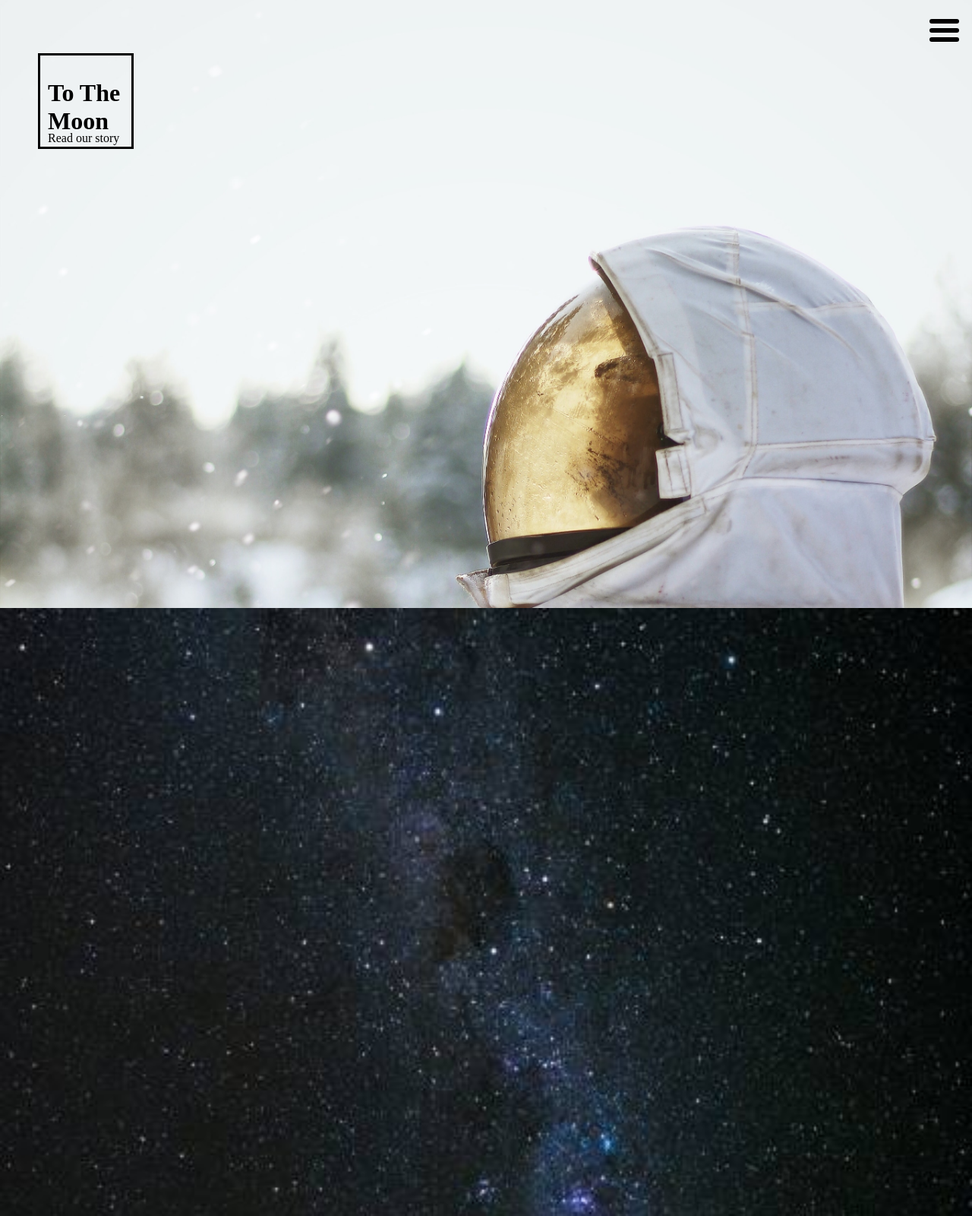
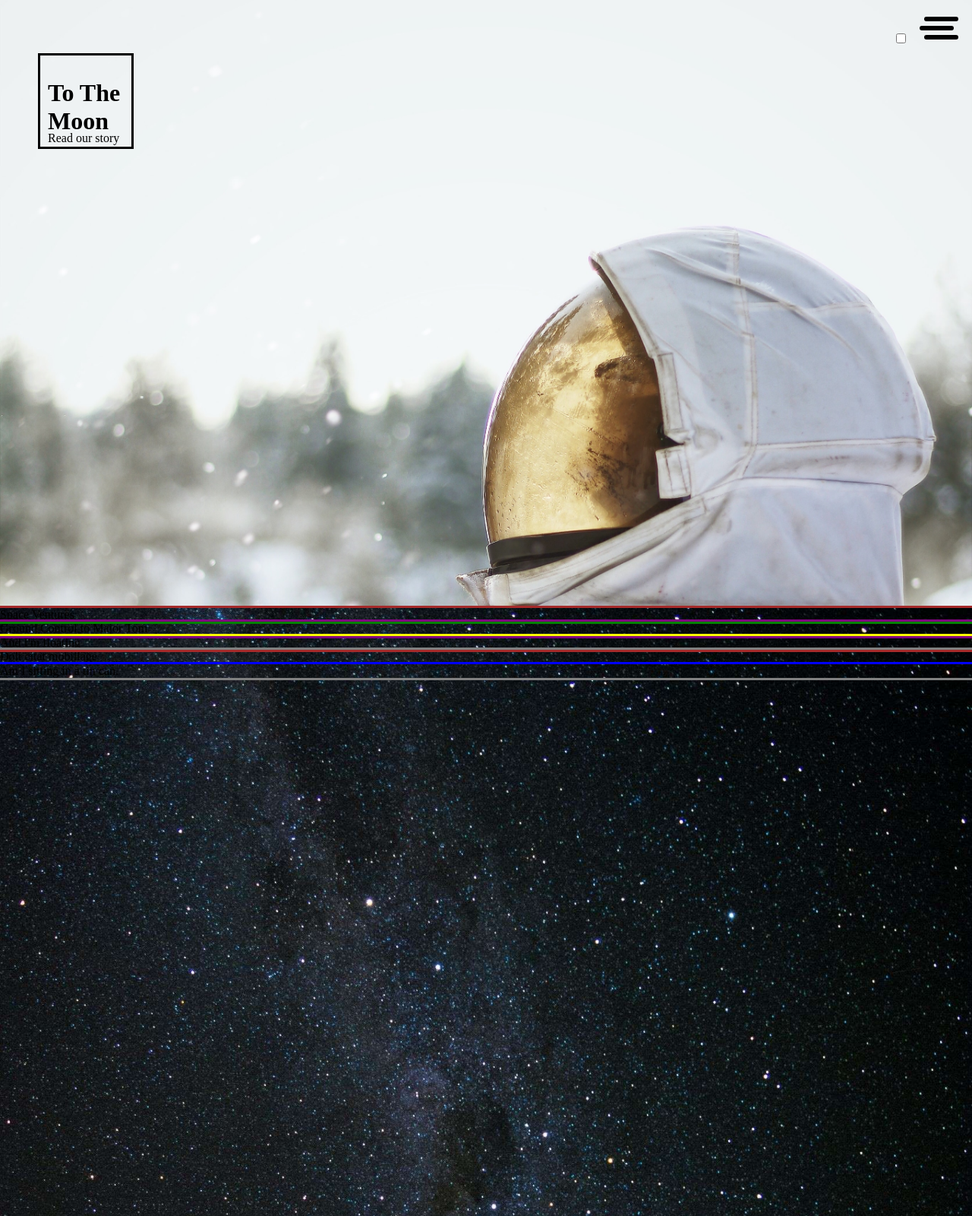
Before and after one commit to EZillman/uppgift-kundprojekt-html-css, a plain HTML site: page index.html in a window 1280 px wide. Shown: the whole page at 76% size. Drawn offline with Linux system fonts and the light colour scheme.

Commit message:
Animationtest

```diff
--- a/index.html
+++ b/index.html
@@ -11,6 +11,7 @@
     <body>
         <header>
             <div class="menu">
+                <input type="checkbox">
                 <button>
                     <span></span>
                     <span></span>
@@ -21,15 +22,25 @@
 
             </nav>
         </header>
-        <section class="test">
-            <div class="block1">
+        <section class="container1">
+            <div class="block1p1">
                 <h1>To The Moon</h1>
                 <p>Read our story</p>
             </div>
 
         </section>
-        <section class="test">
 
+        <section class="container2">
+            <div class="firsthalfp2">
+                <div class="headp2">Space Ventures</div>
+                <div class="text1p2">Ground Control to Major Tom</div>
+                <div class="quote">And I'm floating</div>
+            </div>
+
+            <div class="secondhalfp2">
+                <div class="hide">Dolt citat mobilläge</div>
+                <div class="text2p2">Am I sitting in a tin can.</div>
+            </div>
 
         </section>
     </body>
--- a/style.css
+++ b/style.css
@@ -1,24 +1,54 @@
 
 /*Bakgrund*/
-section:nth-child(2){
+.container1{
     background-image: url("assets/photos/adam-miller-dBaz0xhCkPY-unsplash.jpg");
     background-size: cover;
     background-position: 10% 20%;
+    min-height: 100vh;
 }
 
-section:nth-child(3){
-    background-image: url("assets/photos/raphael-nogueira-svbDI1Pq30s-unsplashM.jpg");
+.container2{
+    background-image: url("assets/photos/raphael-nogueira-svbDI1Pq30s-unsplashD.jpg");
     background-size: cover;
-    background-position: center;
-}
-
-.test{
+    background-position: 10% 20%;
     min-height: 100vh;
 }
 
 
+
+/*Sida 2*/
+.firsthalfp2{
+    outline: 3px solid brown;
+}
+
+.headp2{
+    outline: 3px solid green;
+}
+
+.text1p2{
+    outline: 3px solid purple;
+}
+
+.quote{
+    outline: 3px solid yellow;
+}
+
+.secondhalfp2{
+    outline: 3px solid grey;
+}
+
+.hidden{
+    outline: 3px solid red;
+}
+
+.text2p2{
+    outline: 3px solid blue;
+}
+
+
+
  /*To The Moon Block*/
-.block1{
+.block1p1{
     width: 100px;
     height: 100px;
     margin: 0;
@@ -39,15 +69,6 @@ p{
 
 
 /*Meny*/
-button{
-    margin: 5px;
-    padding-right: 20px;
-    height: 65px;
-    width: 65px;
-    border: 0;
-    background: transparent;
-}
-
 .menu{
     width: 100%;
     padding: 2px;
@@ -55,8 +76,18 @@ button{
     position: fixed;
 }
 
-span{
-    margin: 6px;
+button{
+    margin: 10px;
+    padding: 10px;
+    height: 55px;
+    width: 65px;
+    border: 0;
+    background: transparent;
+    cursor: pointer;
+}
+
+button span{
+    margin-bottom: 6px;
     width: 100%;
     height: 6px;
     border-radius: 5px;
@@ -64,15 +95,45 @@ span{
     background-color: black;
 }
 
+button span:nth-child(2){
+    left: -6px;
+    position: relative;
+    transition: left 0.3s ease-in-out;
+}
+
+button:hover span:nth-child(2){
+    left: 0;
+}
+
+input:checked + button span{
+    position: absolute;
+    transition: all 0.3s ease-in-out;
+}
+/*Animationen till krysset är inte helt klar
+strecken hoppar och sedan försvinner när jag trycker i rutan*/
+
+input:checked + button span:nth-child(2){
+    opacity: 0;
+}
+
+input:checked + button span:nth-child(1){
+    transform: rotate(45deg);
+}
+
+input:checked + button span:nth-child(3){
+    transform: rotate(-45deg);
+}
+
+
 
 /*Media queries*/
 @media screen and (min-width: 1024px){
-    section:nth-child(2){
+    .container1{
         background-color: aqua;
 
     }
-    section:nth-child(3){
-        background-image: ("assets/photos/raphael-nogueira-svbDI1Pq30s-unsplashD.jpg");
+    .container2{
+        background-image: url("assets/photos/raphael-nogueira-svbDI1Pq30s-unsplashD.jpg");
     }
 }
 /*Läste att media queries alltid ska ligga längst ner så jag fixade det,
```
